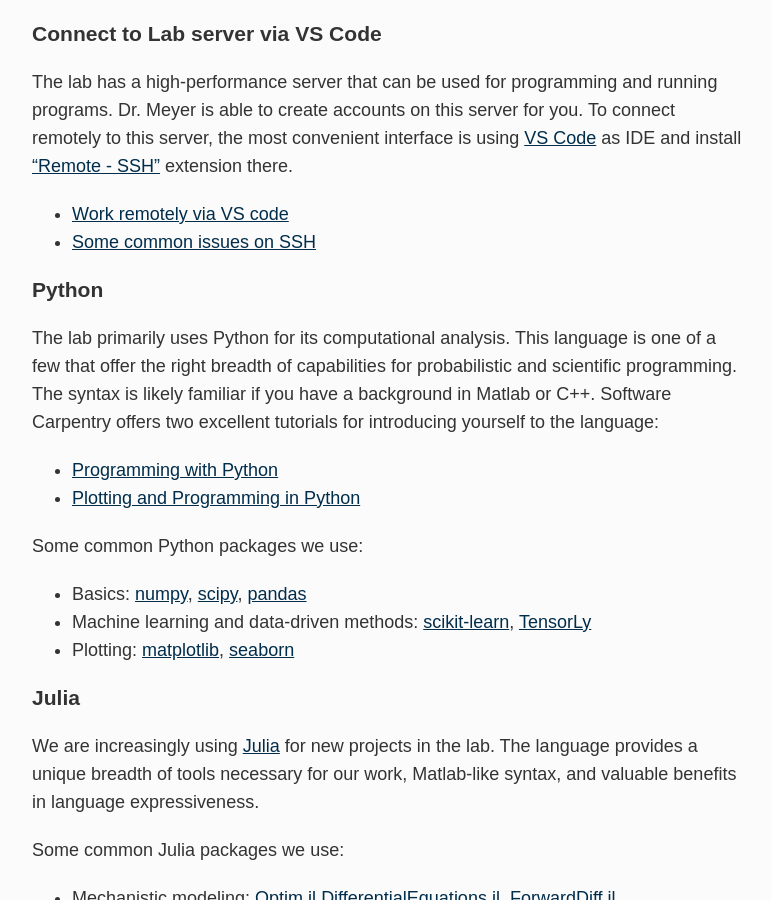
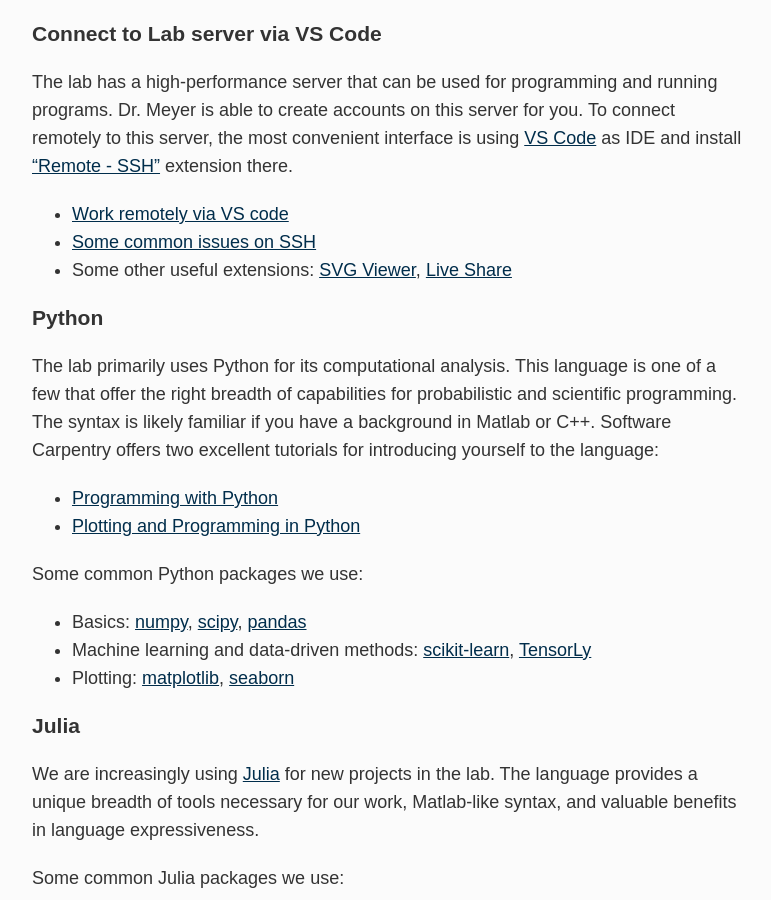
Before and after one commit to meyer-lab/asmlab.org, a Jekyll site: the page built from team/computational_start.md, in a window 1280 px wide and 900 px high, scrolled down 571 px. Shown: the whole window, without its empty margins (253-1024 px from the left). Built offline with Jekyll 4.4.1, drawn with Linux system fonts in a browser that asks for light colours; some web fonts are replaced.

Commit message:
Add more VS code extensions

```diff
--- a/team/computational_start.md
+++ b/team/computational_start.md
@@ -18,6 +18,7 @@
 
 - [Work remotely via VS code](https://code.visualstudio.com/docs/remote/ssh)
 - [Some common issues on SSH](https://code.visualstudio.com/docs/remote/troubleshooting)
+- Some other useful extensions: [SVG Viewer](https://marketplace.visualstudio.com/items?itemName=cssho.vscode-svgviewer), [Live Share](https://marketplace.visualstudio.com/items?itemName=MS-vsliveshare.vsliveshare)
 
 ### Python
 
```
